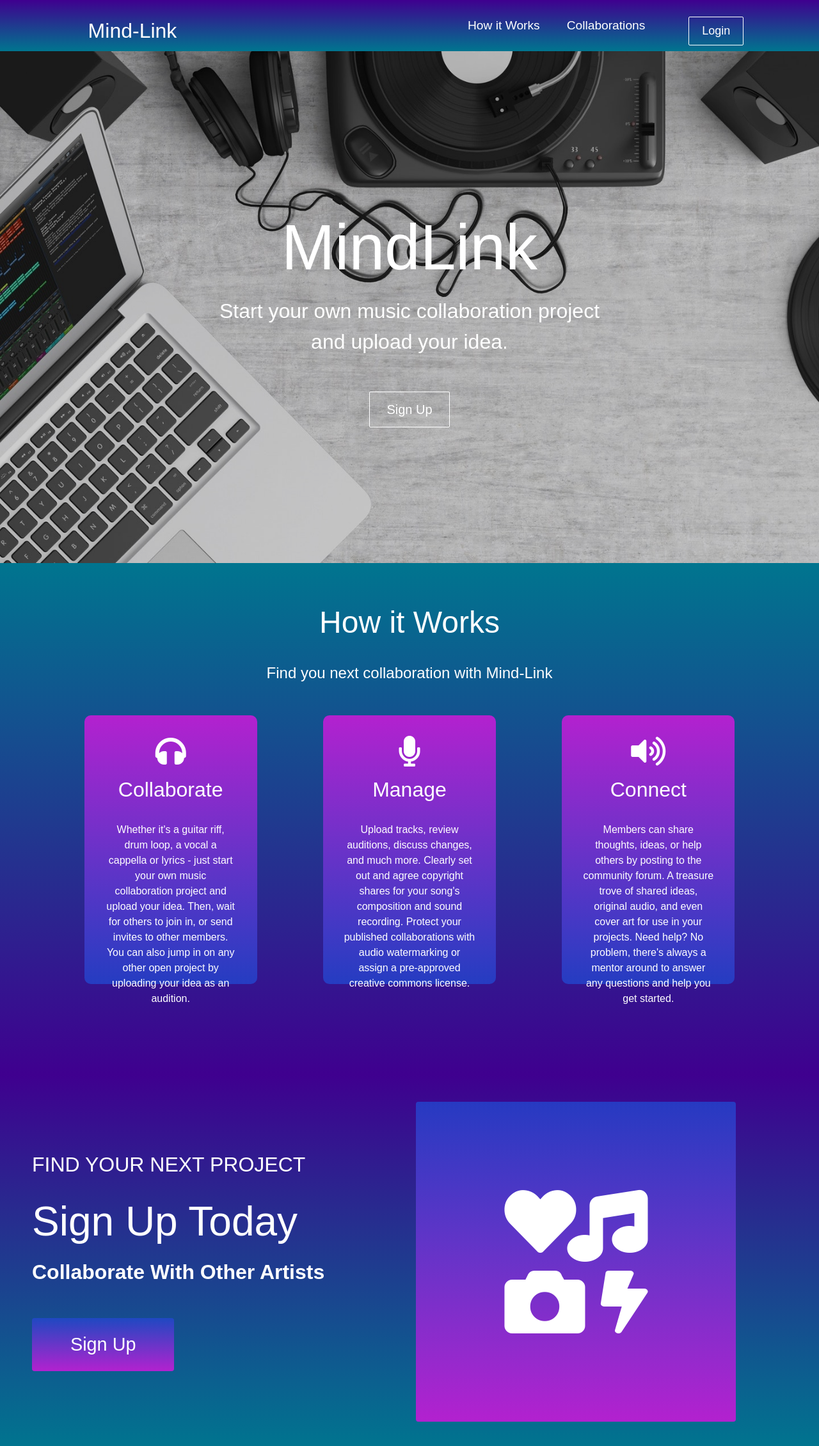
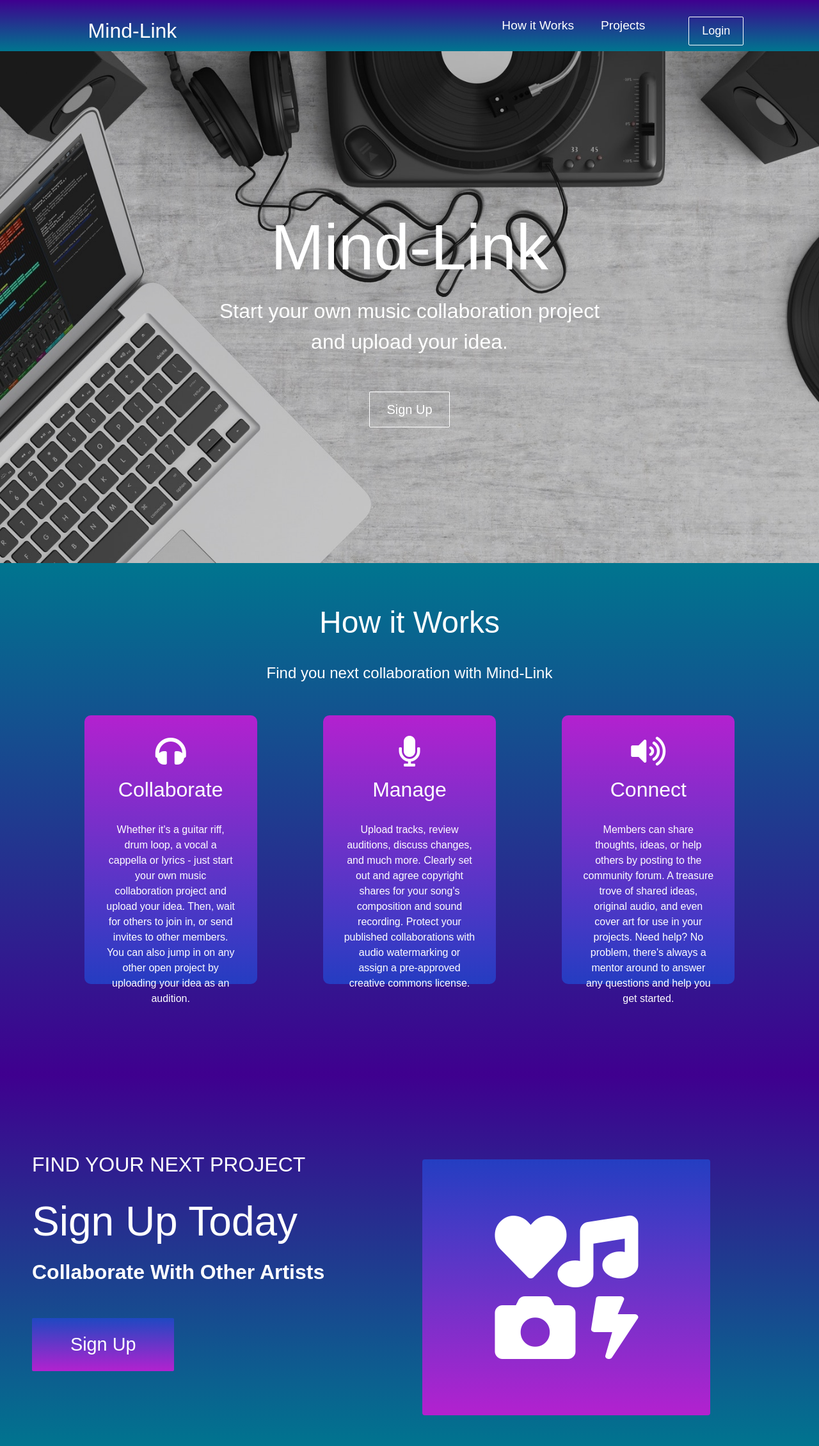
Before and after one commit to wyncode/c39_mind_link, a React (Create React App) app in the folder client/: page / in a window 1280 px wide. Shown: the top 2260 px of the page at 64% size. Built offline with nearby package versions, Linux system fonts and the light colour scheme; the HTML template or start-up script is replaced by a standard one.

Commit message:
added styling tweaks

```diff
--- a/client/src/components/ArtistProfile/EditProfile.jsx
+++ b/client/src/components/ArtistProfile/EditProfile.jsx
@@ -38,10 +38,14 @@ const EditProfile = () => {
         }
       });
       setCurrentUser({ ...currentUser, avatar: updatedUser.data.secure_url });
-      swal('Sweet!', 'Your image has been updated!', 'success');
+      swal('Sweet!', 'Your image has been updated!', 'success', {
+        icon: 'success'
+      });
     } catch (error) {
       console.log(error);
-      swal('Error', 'Oops, something went wrong.');
+      swal('Error', 'Oops, something went wrong.', {
+        icon: 'error'
+      });
     }
   };
 
@@ -58,7 +62,9 @@ const EditProfile = () => {
       console.log(response.data);
       history.push('/profile');
     } catch (error) {
-      swal('SignUp Error: ', error.toString());
+      swal('SignUp Error: ', error.toString(), {
+        icon: 'error'
+      });
     }
   };
 
@@ -85,13 +91,19 @@ const EditProfile = () => {
           setCurrentUser(null);
           history.push('/');
         } catch (error) {
-          swal(`Oops!`, 'Something went wrong.');
+          swal(`Oops!`, 'Something went wrong.', {
+            icon: 'error'
+          });
         }
       } else {
-        swal('Your account is safe!');
+        swal('Your account is safe!', {
+          icon: 'success'
+        });
       }
     } catch (error) {
-      swal(`Oops!`, 'Something went wrong.');
+      swal(`Oops!`, 'Something went wrong.', {
+        icon: 'error'
+      });
     }
   };
 
--- a/client/src/components/ArtistProfile/Profile.jsx
+++ b/client/src/components/ArtistProfile/Profile.jsx
@@ -14,7 +14,9 @@ const Profile = () => {
       const response = await axios.get('/api/users/me');
       setProfileData(response.data);
     } catch (error) {
-      swal('Error: ', error.toString());
+      swal('Error: ', error.toString(), {
+        icon: 'error'
+      });
     }
   };
 
--- a/client/src/components/Home/HeroSection.jsx
+++ b/client/src/components/Home/HeroSection.jsx
@@ -7,7 +7,7 @@ const HeroSection = () => {
   return (
     <div className="hero-container">
       {/* <video src='/client/public/videos/video-1.mp4' autoPlay loop muted /> */}
-      <h1>MindLink</h1>
+      <h1>Mind-Link</h1>
       <p>Start your own music collaboration project and upload your idea.</p>
       <div className="hero-btns">
         <SignUpButton
--- a/client/src/components/Home/Login.jsx
+++ b/client/src/components/Home/Login.jsx
@@ -29,7 +29,9 @@ const Login = () => {
       history.push('/profile');
     } catch (error) {
       console.log(error);
-      swal(`Oops!`, 'Something went wrong.');
+      swal(`Oops!`, 'Something went wrong.', {
+        icon: 'error'
+      });
     }
   };
   return (
@@ -44,7 +46,7 @@ const Login = () => {
             </label>
             <input
               className="FormInput"
-              style={{ width: '100%' }}
+              style={{ width: '100%', margin: '0', padding: '15px' }}
               type="text"
               name="artistName"
               required
--- a/client/src/components/Home/SignUpSection.css
+++ b/client/src/components/Home/SignUpSection.css
@@ -54,7 +54,7 @@
   background: linear-gradient(360deg, #b321cf 0%, rgba(33, 71, 207, 0.79) 100%);
   padding: 20px 60px;
   border: none;
-  border-radius: 4px;
+  border-radius: 2px;
   margin-top: 2rem;
   cursor: pointer;
   position: relative;
@@ -94,9 +94,10 @@
 }
 
 .suSection__img--card {
-  margin: 10px;
-  height: 500px;
-  width: 500px;
+  margin: 20px;
+  margin-top: 100px;
+  height: 400px;
+  width: 450px;
   border-radius: 4px;
   display: flex;
   flex-direction: column;
--- a/client/src/components/Home/Signup.jsx
+++ b/client/src/components/Home/Signup.jsx
@@ -25,7 +25,9 @@ const Signup = () => {
       console.log(response.data);
       history.push('/profile');
     } catch (error) {
-      swal('SignUp Error: ', error.toString());
+      swal('SignUp Error: ', error.toString(), {
+        icon: 'error'
+      });
     }
   };
 
--- a/client/src/components/NavBar/Navbar.jsx
+++ b/client/src/components/NavBar/Navbar.jsx
@@ -25,9 +25,9 @@ const Navbar = () => {
       });
       sessionStorage.removeItem('users');
       setCurrentUser(null);
-      swal(response.data.message, 'You have signed out!').then(() =>
-        history.push('/')
-      );
+      swal(response.data.message, 'You have signed out!', {
+        icon: 'success'
+      }).then(() => history.push('/'));
     } catch (error) {
       console.log(error);
     }
@@ -92,7 +92,7 @@ const Navbar = () => {
                 className="nav-links"
                 onClick={closeMobileMenu}
               >
-                Collaborations
+                Projects
               </Link>
             </li>
             <li className="nav-item">
--- a/client/src/components/ProjectForm/ProjectForm.jsx
+++ b/client/src/components/ProjectForm/ProjectForm.jsx
@@ -36,7 +36,9 @@ const ProjectForm = () => {
         withCredentials: true,
         data: collabFormData
       });
-      swal('New Project!', 'Your project has been added!', 'success');
+      swal('New Project!', 'Your project has been added!', {
+        icon: 'success'
+      });
       setCollabFormData(emptyFormState);
       form.reset();
     } catch (error) {
--- a/client/src/components/ProjectList/ProjectList.jsx
+++ b/client/src/components/ProjectList/ProjectList.jsx
@@ -2,6 +2,7 @@ import React, { useEffect, useState } from 'react';
 import ProjectCard from './ProjectCard';
 import './ProjectList.css';
 import axios from 'axios';
+import Navbar from '../NavBar/Navbar';
 
 const ProjectList = () => {
   const [projects, setProjects] = useState([]);
@@ -43,6 +44,8 @@ const ProjectList = () => {
   // };
 
   return (
+    <>
+      <Navbar />
       <div id="projectListContainer">
         <h2 id="plHeader">
           It's time to SPARK magic and join your next collaboration!
@@ -59,15 +62,16 @@ const ProjectList = () => {
           <div id="listTextContainer">
             <p id="p1" className="listText">
               Start or join a collaboration project Whether it's a guitar riff,
-            drum loop, a vocal a cappella or lyrics - just start your own music
-            collaboration project and upload your idea. Then, wait for others to
-            join in, or send invites to other members. You can also jump in on
-            any other open project by uploading your idea as an audition.
+              drum loop, a vocal a cappella or lyrics - just start your own
+              music collaboration project and upload your idea. Then, wait for
+              others to join in, or send invites to other members. You can also
+              jump in on any other open project by uploading your idea as an
+              audition.
             </p>
             <p id="p2" className="listText">
               MindLink allows members to upload and manage their work in a
-            collaborative project environment where others can later upload and
-            download tracks and work on them at their own convenience.
+              collaborative project environment where others can later upload
+              and download tracks and work on them at their own convenience.
             </p>
           </div>
         </div>
@@ -92,6 +96,7 @@ const ProjectList = () => {
           })}
         </div>
       </div>
+    </>
   );
 };
 
```
Lines whose indentation alone changed are shown as unchanged.
